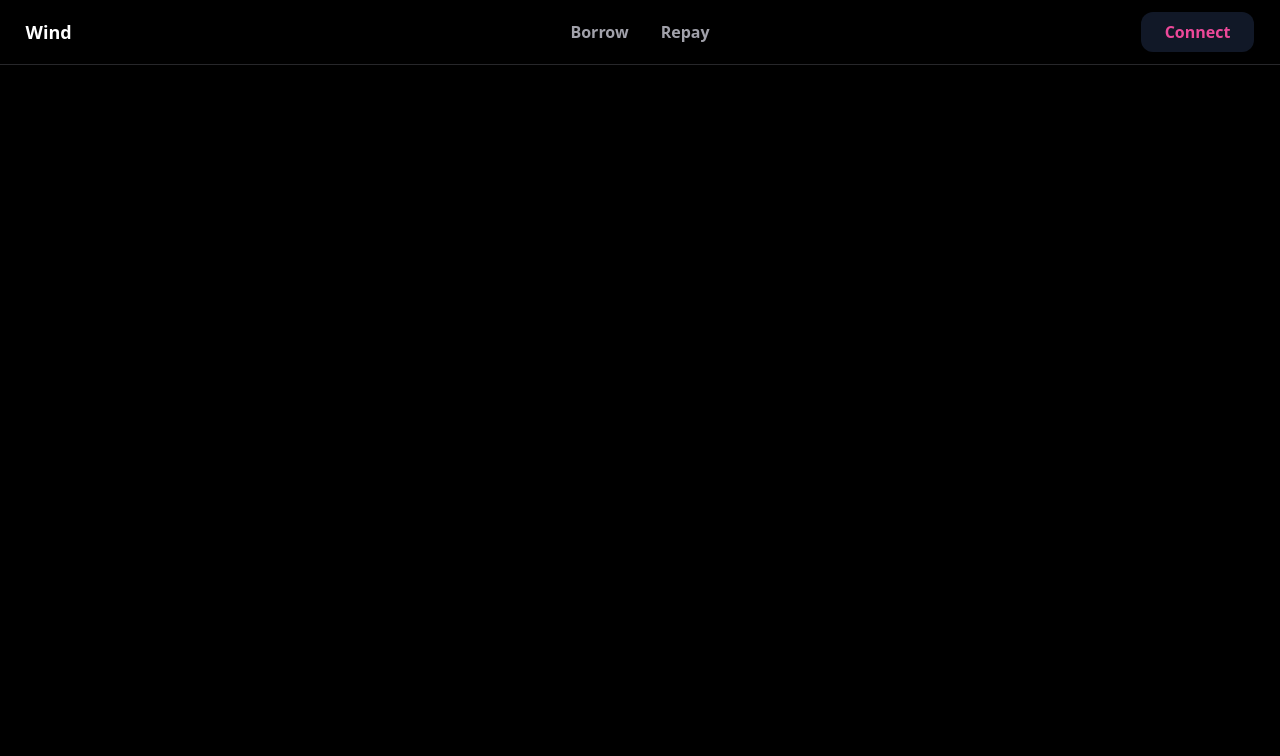
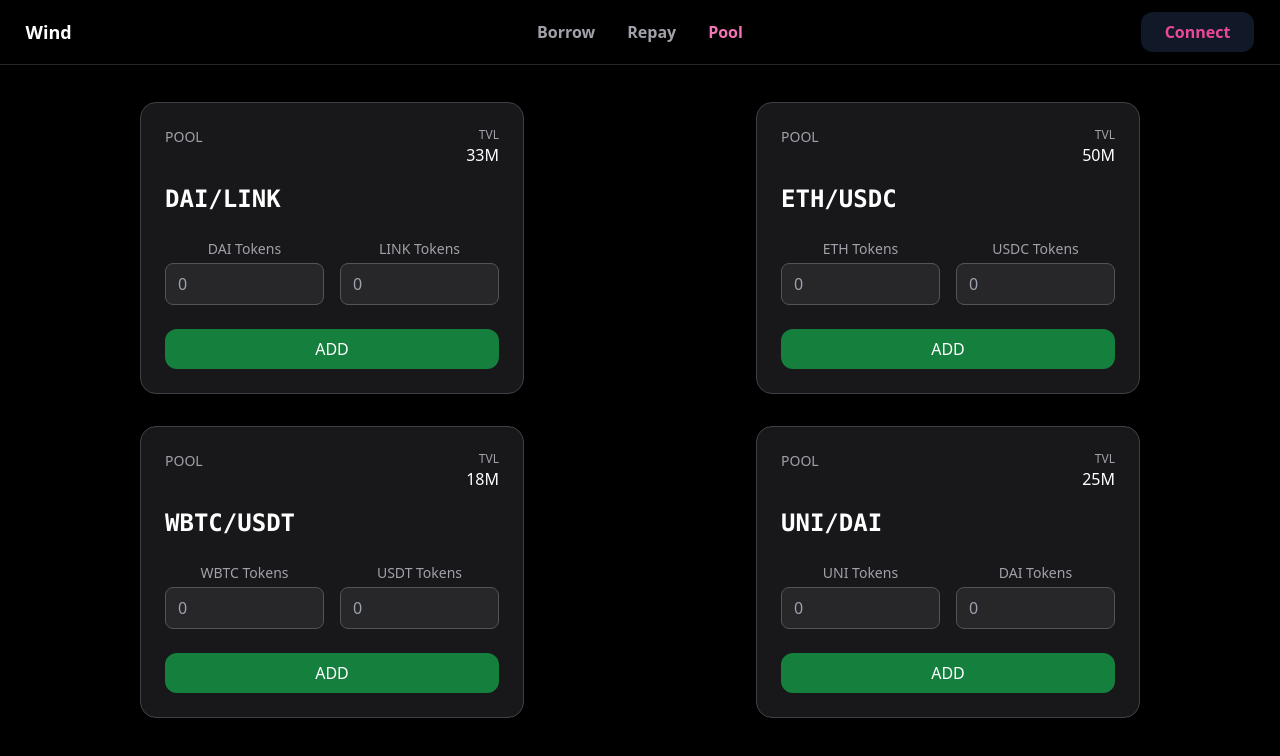
Before and after one commit to aryanbaranwal001/Credit-Bank-FrontEnd, a React (Vite) app in the folder frontEnd/: page /pool in a window 1280 px wide. Shown: the top 756 px of the page. Built offline with nearby package versions, Linux system fonts and the light colour scheme.

Commit message:
basic struture done

```diff
--- a/frontEnd/src/output.css
+++ b/frontEnd/src/output.css
@@ -697,6 +697,10 @@ video {
   margin-top: 7vh;
 }
 
+.mb-6 {
+  margin-bottom: 1.5rem;
+}
+
 .box-border {
   box-sizing: border-box;
 }
@@ -756,6 +760,10 @@ video {
 
 .h-\[85vh\] {
   height: 85vh;
+}
+
+.h-full {
+  height: 100%;
 }
 
 .max-h-6 {
@@ -903,6 +911,10 @@ video {
   flex-wrap: wrap;
 }
 
+.place-items-center {
+  place-items: center;
+}
+
 .items-start {
   align-items: flex-start;
 }
@@ -1101,6 +1113,11 @@ video {
   border-color: rgb(134 239 172 / var(--tw-border-opacity, 1));
 }
 
+.border-zinc-600 {
+  --tw-border-opacity: 1;
+  border-color: rgb(82 82 91 / var(--tw-border-opacity, 1));
+}
+
 .bg-\[\#1e2b22\] {
   --tw-bg-opacity: 1;
   background-color: rgb(30 43 34 / var(--tw-bg-opacity, 1));
@@ -1210,6 +1227,16 @@ video {
 
 .bg-green-700\/40 {
   background-color: rgb(21 128 61 / 0.4);
+}
+
+.bg-gray-200 {
+  --tw-bg-opacity: 1;
+  background-color: rgb(229 231 235 / var(--tw-bg-opacity, 1));
+}
+
+.bg-green-700 {
+  --tw-bg-opacity: 1;
+  background-color: rgb(21 128 61 / var(--tw-bg-opacity, 1));
 }
 
 .bg-opacity-40 {
@@ -1402,8 +1429,16 @@ video {
   text-align: center;
 }
 
+.text-right {
+  text-align: right;
+}
+
 .text-end {
   text-align: end;
+}
+
+.font-mono {
+  font-family: ui-monospace, SFMono-Regular, Menlo, Monaco, Consolas, "Liberation Mono", "Courier New", monospace;
 }
 
 .text-2xl {
@@ -1448,6 +1483,11 @@ video {
 .text-4xl {
   font-size: 2.25rem;
   line-height: 2.5rem;
+}
+
+.text-xs {
+  font-size: 0.75rem;
+  line-height: 1rem;
 }
 
 .font-bold {
@@ -1824,6 +1864,11 @@ video {
   background-color: #2f4e3ae5;
 }
 
+.hover\:bg-green-600:hover {
+  --tw-bg-opacity: 1;
+  background-color: rgb(22 163 74 / var(--tw-bg-opacity, 1));
+}
+
 .hover\:bg-gradient-to-r:hover {
   background-image: linear-gradient(to right, var(--tw-gradient-stops));
 }
@@ -1888,6 +1933,10 @@ video {
   .md\:grid-cols-\[1fr_1fr_auto\] {
     grid-template-columns: 1fr 1fr auto;
   }
+
+  .md\:grid-cols-2 {
+    grid-template-columns: repeat(2, minmax(0, 1fr));
+  }
 }
 
 @media (min-width: 1024px) {
--- a/frontEnd/src/pages/History.jsx
+++ /dev/null
@@ -1,9 +0,0 @@
-import React from 'react'
-
-const History = () => {
-  return (
-    <div>History</div>
-  )
-}
-
-export default History
--- a/frontEnd/src/pages/Navbar.jsx
+++ b/frontEnd/src/pages/Navbar.jsx
@@ -1,7 +1,7 @@
 import { NavLink } from "react-router-dom";
 import { Routes, Route, Navigate } from "react-router-dom";
 import Borrow from "./Borrow.jsx";
-import  History from "./History.jsx";
+import  Pool from "./Pool.jsx";
 import  Repay from "./Repay.jsx";
 
 const Navbar = () => {
@@ -36,16 +36,16 @@ const Navbar = () => {
               >
                 Repay
               </NavLink>
-              {/* <NavLink
-                to="/history"
+              <NavLink
+                to="/pool"
                 className={({ isActive }) =>
                   isActive
                     ? "text-pink-400 transition"
                     : "text-zinc-400 hover:text-pink-400 transition"
                 }
               >
-                History
-              </NavLink> */}
+                Pool
+              </NavLink>
             </div>
 
             {/* Right - App Button */}
@@ -62,7 +62,7 @@ const Navbar = () => {
           <Routes>
             <Route path="/borrow" element={<Borrow />} />
             <Route path="/repay" element={<Repay />} />
-            {/* <Route path="/history" element={<History />} /> */}
+            <Route path="/pool" element={<Pool />} />
           </Routes>
         </div>
       </div>
--- /dev/null
+++ b/frontEnd/src/pages/Pool.jsx
@@ -0,0 +1,81 @@
+import React from "react";
+
+const pools = [
+  {
+    id: "DAI/LINK",
+    tvl: "33M",
+    tokenA: "DAI",
+    tokenB: "LINK",
+  },
+  {
+    id: "ETH/USDC",
+    tvl: "50M",
+    tokenA: "ETH",
+    tokenB: "USDC",
+  },
+  {
+    id: "WBTC/USDT",
+    tvl: "18M",
+    tokenA: "WBTC",
+    tokenB: "USDT",
+  },
+  {
+    id: "UNI/DAI",
+    tvl: "25M",
+    tokenA: "UNI",
+    tokenB: "DAI",
+  },
+];
+
+const PoolCard = ({ pool }) => {
+  return (
+    <div className="bg-zinc-900 text-white border border-zinc-700 rounded-2xl p-6 w-full max-w-sm shadow-md">
+      <div className="flex justify-between items-start mb-4">
+        <div className="text-sm text-zinc-400">POOL</div>
+        <div className="text-right">
+          <div className="text-xs text-zinc-400">TVL</div>
+          <div className="text-md">{pool.tvl}</div>
+        </div>
+      </div>
+
+      <div className="text-2xl font-mono font-bold mb-6">{pool.id}</div>
+
+      <div className="flex space-x-4 mb-6">
+        <div className="flex-1 text-center">
+          <div className="text-sm text-zinc-400 mb-1">{pool.tokenA} Tokens</div>
+          <input
+            type="number"
+            placeholder="0"
+            className="w-full rounded-lg px-3 py-2 bg-zinc-800 border border-zinc-600 text-white outline-none"
+          />
+        </div>
+        <div className="flex-1 text-center">
+          <div className="text-sm text-zinc-400 mb-1">{pool.tokenB} Tokens</div>
+          <input
+            type="number"
+            placeholder="0"
+            className="w-full rounded-lg px-3 py-2 bg-zinc-800 border border-zinc-600 text-white outline-none"
+          />
+        </div>
+      </div>
+
+      <button className="w-full bg-green-700 hover:bg-green-600 text-white font-medium py-2 rounded-xl transition">
+        ADD
+      </button>
+    </div>
+  );
+};
+
+const PoolsGrid = () => {
+  return (
+    <div className="p-6 bg-black min-h-screen">
+      <div className="grid grid-cols-1 md:grid-cols-2 gap-8 place-items-center">
+        {pools.map((pool) => (
+          <PoolCard key={pool.id} pool={pool} />
+        ))}
+      </div>
+    </div>
+  );
+};
+
+export default PoolsGrid;
--- a/frontEnd/src/pages/Repay.jsx
+++ b/frontEnd/src/pages/Repay.jsx
@@ -195,10 +195,6 @@ const RepayCard = () => {
                   </div>
                 </div>
               </div>
-
-
-
-
             </div>
           </div>
         ))}
```
